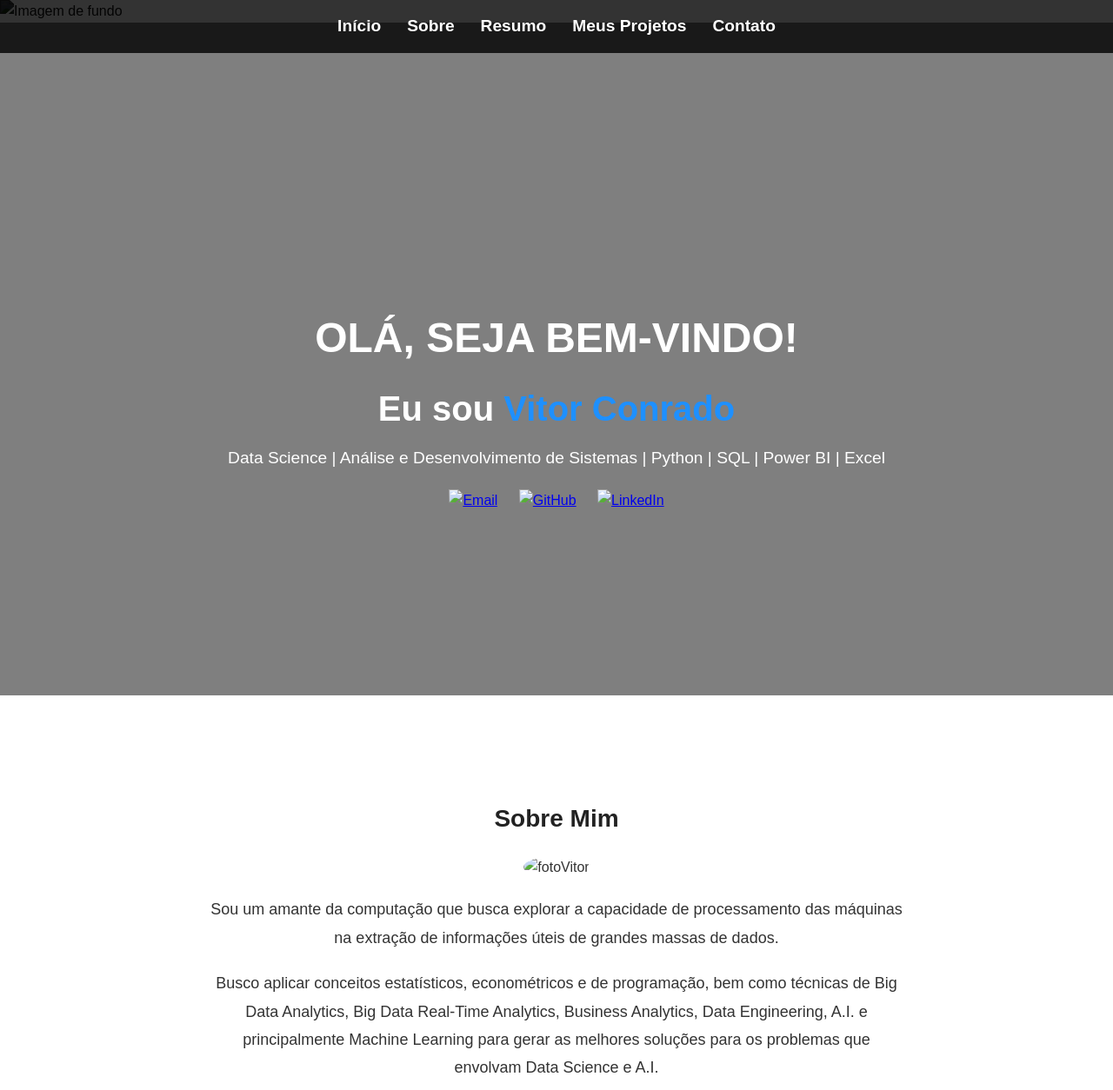
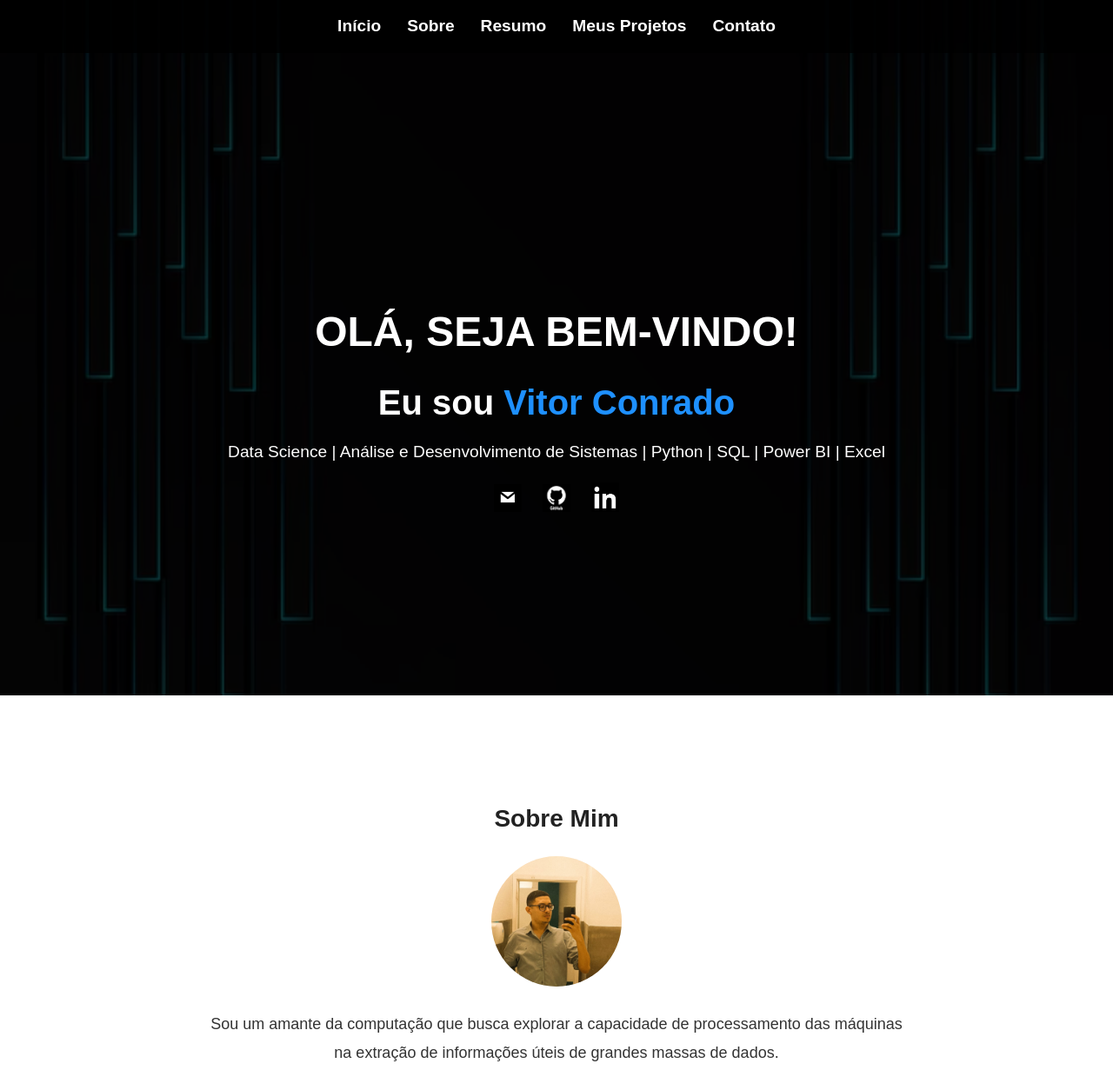
Before and after one commit to VitorConrado04/portfolio-vitor-conrado, a plain HTML site: page index.html in a window 1280 px wide. Shown: the top 1254 px of the page at 87% size. Drawn offline with Linux system fonts and the light colour scheme.

Commit message:
correcao_imagens

```diff
--- a/index.html
+++ b/index.html
@@ -11,7 +11,7 @@
 
     <!-- Fundo com imagem escurecida -->
     <div class="background">
-        <img src="img/background.avif" alt="Imagem de fundo">
+        <img src="background.avif" alt="Imagem de fundo">
         <div class="overlay"></div>
     </div>
 
@@ -36,9 +36,9 @@
             <p>Data Science | Análise e Desenvolvimento de Sistemas | Python | SQL | Power BI | Excel</p>
             <div class="social-icons">
                 <a href="mailto:vitorconrado822@gmail.com?subject=Contato pelo site&body=Olá, Vitor!" target="_blank">
-                    <img src="img/logo_email.jpg" alt="Email"></a>
-                <a href="https://github.com/VitorConrado04"><img src="img/logo_github.png" alt="GitHub"></a>
-                <a href="https://www.linkedin.com/in/vitor-conrado-aab9aa266"><img src="img/logo_linkedin.png" alt="LinkedIn"></a>
+                    <img src="logo_email.jpg" alt="Email"></a>
+                <a href="https://github.com/VitorConrado04"><img src="logo_github.png" alt="GitHub"></a>
+                <a href="https://www.linkedin.com/in/vitor-conrado-aab9aa266"><img src="logo_linkedin.png" alt="LinkedIn"></a>
             </div>
         </div>
     </div>
@@ -47,7 +47,7 @@
 <section id="sobre" class="sobre-mim">
     <div class="container">
         <h2>Sobre Mim</h2>
-        <img src="img/eu.jpg" alt="fotoVitor">
+        <img src="eu.jpg" alt="fotoVitor">
         <p>
             Sou um amante da computação que busca explorar a capacidade de processamento das máquinas na extração de informações úteis de grandes massas de dados.
         </p>
@@ -218,7 +218,7 @@
         <div class="portfolio-grid">
             <div class="project">
                 <a href="https://github.com/VitorConrado04/immigrations-to-Canada" target="_blank">
-                    <img src="img/img_canada.jpg" alt="Imigrações Canadá">
+                    <img src="img_canada.jpg" alt="Imigrações Canadá">
                     <div class="project-overlay">
                         <h3>Estudo de imigrações no Canadá</h3>
                     </div>
@@ -227,7 +227,7 @@
 
             <div class="project">
                 <a href="https://github.com/VitorConrado04/sales-in-the-quarter" target="_blank">
-                    <img src="img/img_market.jpg" alt="Vendas supermercado">
+                    <img src="img_market.jpg" alt="Vendas supermercado">
                     <div class="project-overlay">
                         <h3>Estudo de vendas no trimestre de um supermercado</h3>
                     </div>
@@ -236,7 +236,7 @@
 
             <div class="project">
                 <a href="https://lnkd.in/dVErwhru" target="_blank">
-                    <img src="img/img_varejo.jpg" alt="Investimento de um varejo">
+                    <img src="img_varejo.jpg" alt="Investimento de um varejo">
                     <div class="project-overlay">
                         <h3>Estudo de investimento de um varejo durante o ano</h3>
                         <br>
```
